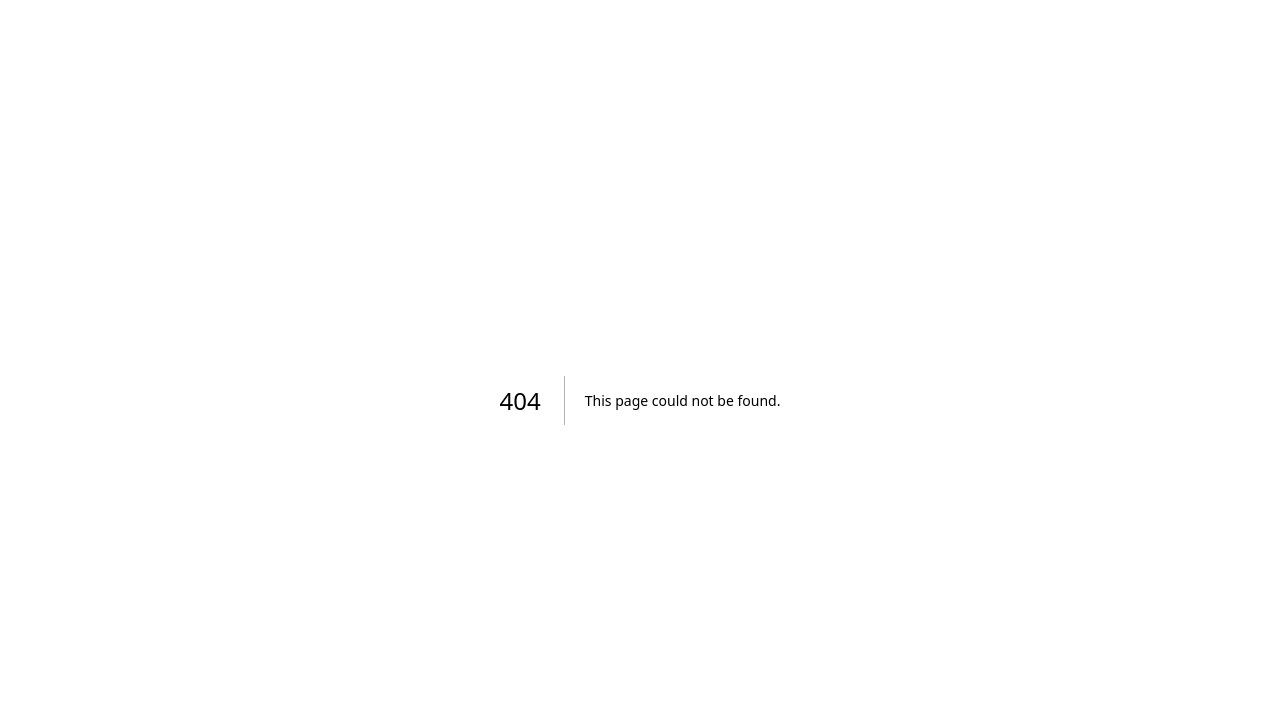
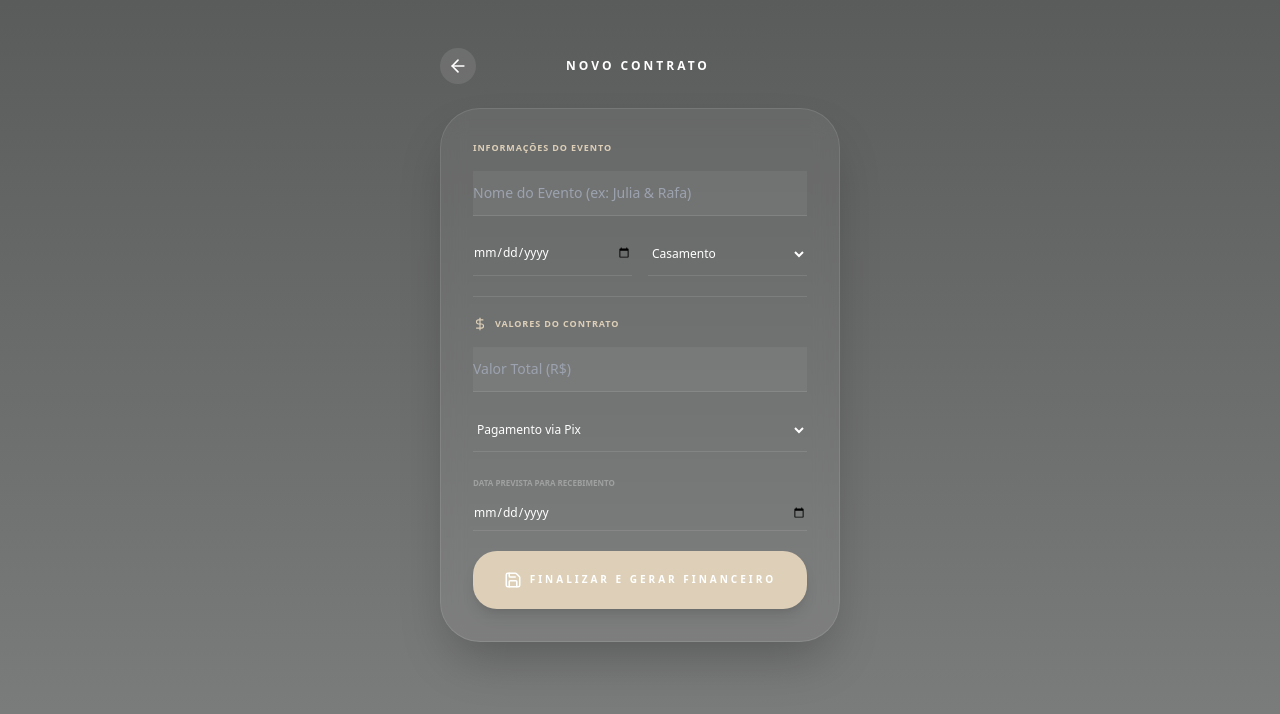
Before and after one commit to layssa20pinheiro-oss/app-checklist-v2, a Next.js app: page /eventos-novo in a window 1280 px wide. Before the commit this address had no page. Shown: the top 714 px of the page. Built offline with nearby package versions, Linux system fonts and the light colour scheme.

Commit message:
Create eventos-novo.js

```diff
--- /dev/null
+++ b/pages/eventos-novo.js
@@ -0,0 +1,133 @@
+import { useState } from 'react';
+import { useRouter } from 'next/router';
+import { createClient } from '@supabase/supabase-js';
+import { ArrowLeft, Save, DollarSign, Calendar } from 'lucide-react';
+import Head from 'next/head';
+
+const supabase = createClient(
+  'https://rticfwqptlxkpgawpzwf.supabase.co',
+  'eyJhbGciOiJIUzI1NiIsInR5cCI6IkpXVCJ9.eyJpc3MiOiJzdXBhYmFzZSIsInJlZiI6InJ0aWNmd3FwdGx4a3BnYXdwendmIiwicm9sZSI6ImFub24iLCJpYXQiOjE3NzM4NDA2MTEsImV4cCI6MjA4OTQxNjYxMX0.vOmi-rKKxXuZ5SP7uZe81Cr0fKW_fWN4Hmuf90soijM'
+);
+
+export default function NovoEvento() {
+  const router = useRouter();
+  const [loading, setLoading] = useState(false);
+  const [form, setForm] = useState({
+    nome: '',
+    data: '',
+    tipo: 'Casamento',
+    valor_contrato: '',
+    forma_pagamento: 'Pix',
+    data_pagamento: ''
+  });
+
+  async function salvarEvento(e) {
+    e.preventDefault();
+    setLoading(true);
+
+    // 1. Criar o Evento
+    const { data: eventoCriado, error: errEvento } = await supabase
+      .from('eventos')
+      .insert([form])
+      .select()
+      .single();
+
+    if (errEvento) {
+      alert("Erro ao criar evento");
+      setLoading(false);
+      return;
+    }
+
+    // 2. Lançar automaticamente no Financeiro do Studio (Receita)
+    if (form.valor_contrato > 0) {
+      await supabase.from('financeiro_negocio').insert([{
+        descricao: `Contrato: ${form.nome}`,
+        valor: form.valor_contrato,
+        tipo: 'receita',
+        data_vencimento: form.data_pagamento || form.data,
+        status: 'pendente',
+        categoria: 'Honorários'
+      }]);
+    }
+
+    router.push('/eventos-lista');
+  }
+
+  return (
+    <div className="min-h-screen bg-gradient-to-b from-[#5a5b5b] to-[#7e7f7f] font-sans pb-10">
+      <Head><title>Novo Contrato | Studio NC</title></Head>
+
+      <div className="pt-12 pb-6 px-6 text-white max-w-md mx-auto flex items-center justify-between">
+        <button onClick={() => router.back()} className="p-2 bg-white/10 rounded-full"><ArrowLeft size={20} /></button>
+        <h1 className="text-xs font-bold uppercase tracking-[3px]">Novo Contrato</h1>
+        <div className="w-10"></div>
+      </div>
+
+      <form onSubmit={salvarEvento} className="max-w-md mx-auto px-6 space-y-4">
+        <div className="bg-white/5 backdrop-blur-md border border-white/10 p-8 rounded-[40px] space-y-5 shadow-2xl">
+
+          {/* DADOS BÁSICOS */}
+          <div className="space-y-4">
+            <h2 className="text-[9px] font-bold uppercase tracking-widest text-[#ded0b8]">Informações do Evento</h2>
+            <input
+              required className="w-full bg-white/5 border-b border-white/10 py-3 text-white text-sm outline-none focus:border-[#ded0b8] transition-colors"
+              placeholder="Nome do Evento (ex: Julia & Rafa)"
+              onChange={e => setForm({...form, nome: e.target.value})}
+            />
+            <div className="grid grid-cols-2 gap-4">
+               <input
+                 required type="date" className="bg-transparent border-b border-white/10 py-3 text-white text-xs outline-none focus:border-[#ded0b8]"
+                 onChange={e => setForm({...form, data: e.target.value})}
+               />
+               <select
+                 className="bg-transparent border-b border-white/10 py-3 text-white text-xs outline-none"
+                 onChange={e => setForm({...form, tipo: e.target.value})}
+               >
+                 <option value="Casamento" className="text-gray-800">Casamento</option>
+                 <option value="15 Anos" className="text-gray-800">15 Anos</option>
+                 <option value="Corporativo" className="text-gray-800">Corporativo</option>
+               </select>
+            </div>
+          </div>
+
+          <div className="h-px bg-white/10 my-4"></div>
+
+          {/* DADOS FINANCEIROS (A MÁGICA) */}
+          <div className="space-y-4">
+            <h2 className="text-[9px] font-bold uppercase tracking-widest text-[#ded0b8] flex items-center gap-2">
+               <DollarSign size={14} /> Valores do Contrato
+            </h2>
+            <input
+              type="number" className="w-full bg-white/5 border-b border-white/10 py-3 text-white text-sm outline-none focus:border-[#ded0b8]"
+              placeholder="Valor Total (R$)"
+              onChange={e => setForm({...form, valor_contrato: e.target.value})}
+            />
+            <select
+              className="w-full bg-transparent border-b border-white/10 py-3 text-white text-xs outline-none"
+              onChange={e => setForm({...form, forma_pagamento: e.target.value})}
+            >
+              <option value="Pix" className="text-gray-800">Pagamento via Pix</option>
+              <option value="Boleto" className="text-gray-800">Boleto Bancário</option>
+              <option value="Cartão" className="text-gray-800">Cartão de Crédito</option>
+              <option value="Parcelado" className="text-gray-800">Parcelamento Direto</option>
+            </select>
+            <div className="space-y-1">
+              <label className="text-[8px] text-white/30 uppercase font-bold">Data Prevista para Recebimento</label>
+              <input
+                type="date" className="w-full bg-transparent border-b border-white/10 py-2 text-white text-xs outline-none focus:border-[#ded0b8]"
+                onChange={e => setForm({...form, data_pagamento: e.target.value})}
+              />
+            </div>
+          </div>
+
+          <button
+            type="submit" disabled={loading}
+            className="w-full bg-[#ded0b8] text-white font-bold py-5 rounded-3xl text-[10px] uppercase tracking-[3px] shadow-lg hover:bg-[#c5b59a] transition-all flex items-center justify-center gap-2 mt-6"
+          >
+            {loading ? "Processando..." : <><Save size={18}/> Finalizar e Gerar Financeiro</>}
+          </button>
+        </div>
+      </form>
+    </div>
+  );
+}
```
